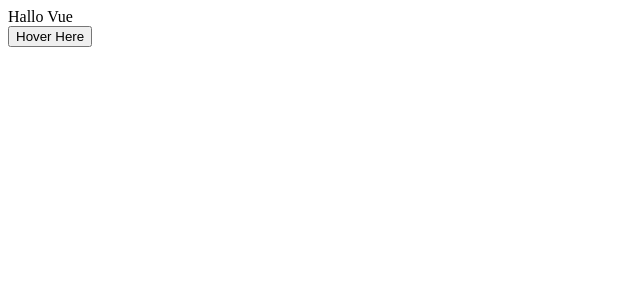
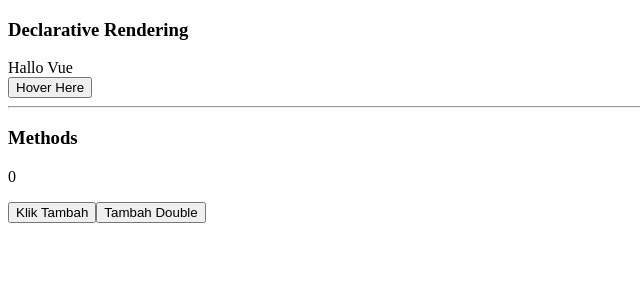
Before and after one commit to khoirulmustofa/latihan_vue, a Vue app: page / in a window 1280 px wide. Shown: the top 300 px of the page, without its empty margins (0-640 px from the left). Built offline with nearby package versions, Linux system fonts and the light colour scheme.

Commit message:
#3: Methods

```diff
--- a/src/App.vue
+++ b/src/App.vue
@@ -1,20 +1,35 @@
 <template>
-  <div>{{messege}}</div>
+  <h3>Declarative Rendering</h3>
+  <div>{{ messege }}</div>
   <button :title="tooltip">Hover Here</button>
+
+  <hr>
+
+  <h3>Methods</h3>
+  <p>{{ count }}</p>
+  <button @click="count++">Klik Tambah</button>
+  <button @click="addDouble">Tambah Double</button>
+
 </template>
 <script>
-import HelloWorld from './components/HelloWorld.vue';
 
 export default {
-  data(){
-    return{
+  data() {
+    return {
       messege: 'Hallo Vue',
-      tooltip: 'This Tooltip'
+      tooltip: 'This Tooltip',
+      count: 0
+    }
+  },
+  methods:{
+    addDouble(){
+      this.count = this.count + 5;
     }
   }
+}
   // name: 'App',
   // components: {
   //   HelloWorld
   // }
 
-}</script>
+</script>
```
